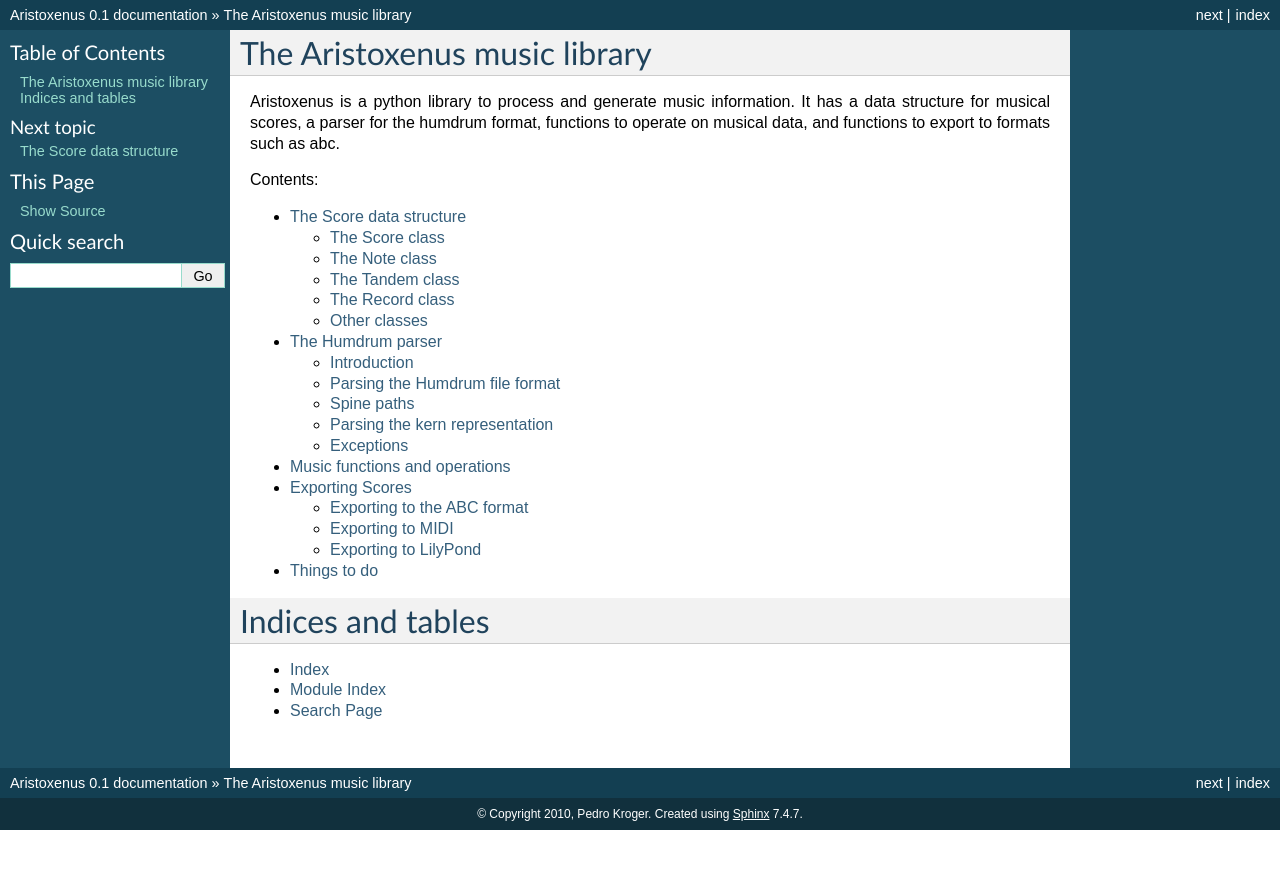
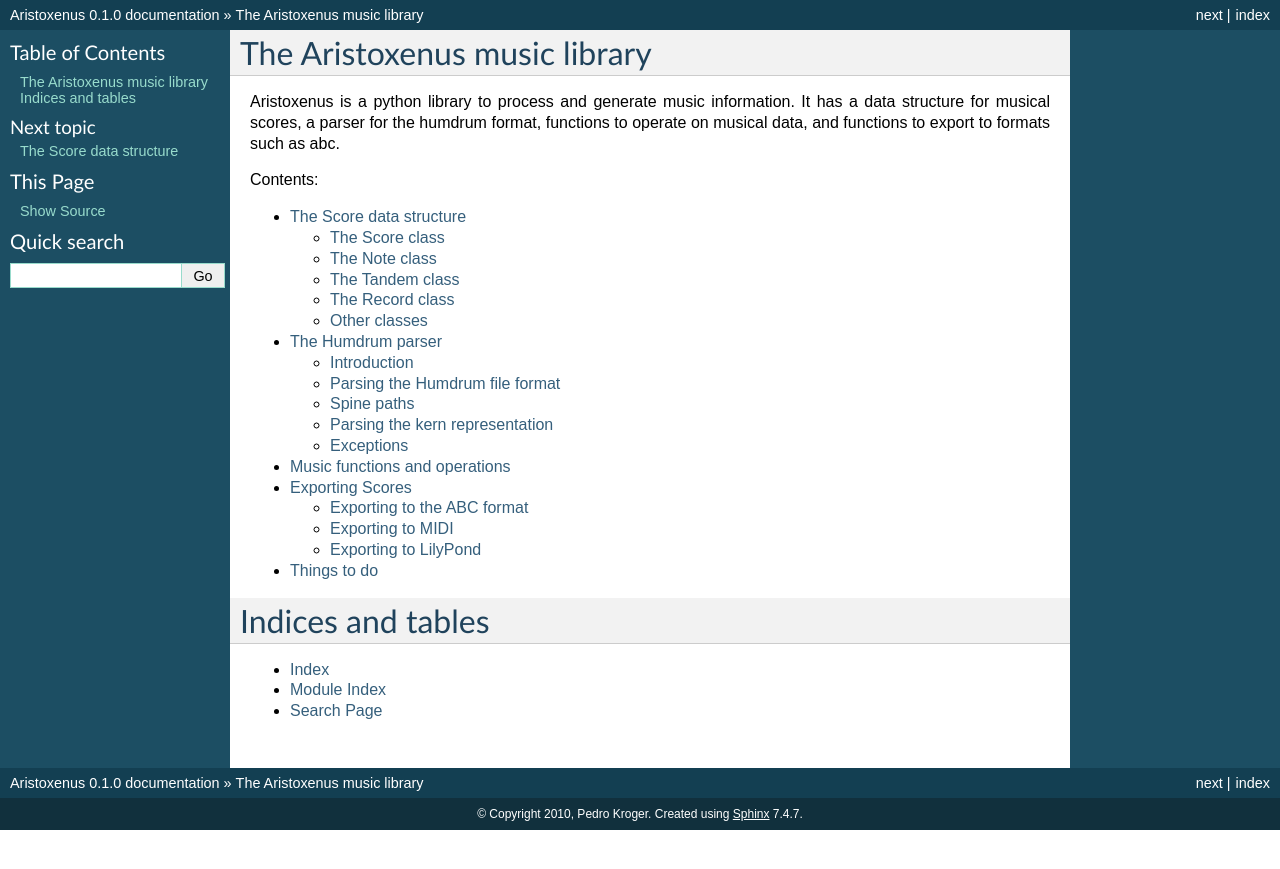
Before and after one commit to mdsmus/aristoxenus, a Sphinx documentation site: the page built from doc/index.rst, in a window 1280 px wide. Shown: the top 869 px of the page. Built offline with Sphinx 7.4.7, drawn with Linux system fonts in a browser that asks for light colours; formulas are drawn with MathJax 3.

Commit message:
use x.y.z format for release

```diff
--- a/README.txt
+++ b/README.txt
@@ -25,8 +25,8 @@ You can install this package with easy_install using:
 
 Or if you have already downloaded the .tar.gz archive:
 
-    tar xzvf aristoxenus-1.0.tar.gz
-    cd aristoxenus-1.0
+    tar xzvf aristoxenus-0.1.0.tar.gz
+    cd aristoxenus-0.1.0
     python setup.py install
 
 
--- a/doc/conf.py
+++ b/doc/conf.py
@@ -47,9 +47,9 @@ copyright = u'2010, Pedro Kroger'
 # built documents.
 #
 # The short X.Y version.
-version = '0.1'
+version = '0.1.0'
 # The full version, including alpha/beta/rc tags.
-release = '0.1'
+release = '0.1.0'
 
 # The language for content autogenerated by Sphinx. Refer to documentation
 # for a list of supported languages.
```
